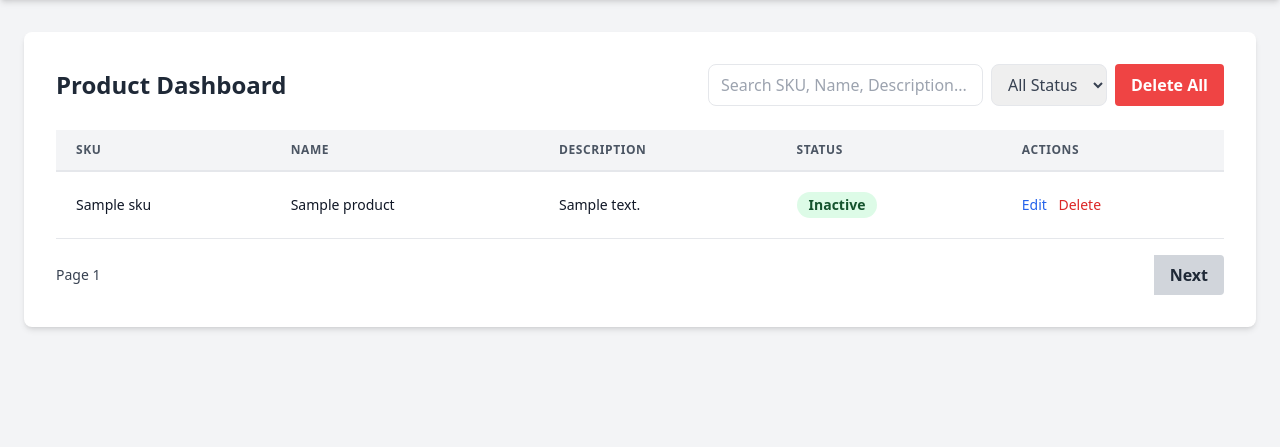
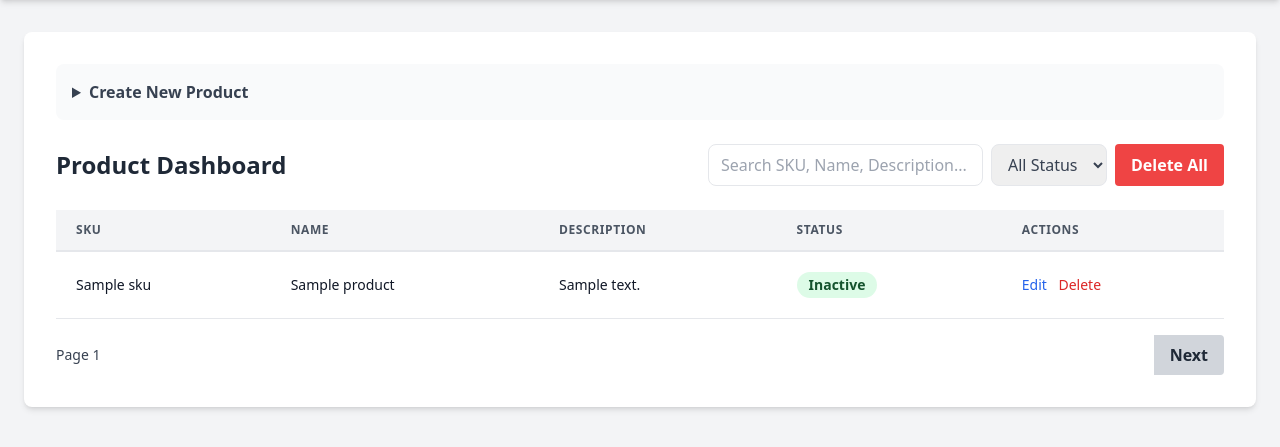
Before and after one commit to ATS527/fulfil-product-importer, a FastAPI app: template app/templates/products.html in a window 1280 px wide. Shown: the part 60-507 px from the top of the page. Run offline with FastAPI, Linux system fonts and the light colour scheme; the template is opened without the code that fills it: most values are stand-ins (such as "Sample title", 1, 10 or a date in 2020); parts of the project's set-up code (start-up, migrations or seed data) failed here and were passed over; some libraries are stand-ins or nearby versions.

Commit message:
feat: Add product creation form with HTMX and implement webhook triggers for product create and update events.

```diff
--- a/app/templates/products.html
+++ b/app/templates/products.html
@@ -2,6 +2,34 @@
 
 {% block content %}
 <div class="bg-white rounded-lg shadow-md p-8">
+    <div class="mb-6">
+        <details class="bg-gray-50 rounded-lg p-4">
+            <summary class="cursor-pointer font-bold text-gray-700">Create New Product</summary>
+            <form hx-post="/api/products" hx-target="#product-table tbody" hx-swap="afterbegin"
+                hx-on::after-request="if(event.detail.successful) { alert('Product created successfully'); this.reset(); }"
+                class="mt-4 grid grid-cols-1 md:grid-cols-4 gap-4 items-end">
+                <div>
+                    <label class="block text-gray-700 text-sm font-bold mb-2">SKU</label>
+                    <input type="text" name="sku" required class="w-full px-3 py-2 border rounded-lg">
+                </div>
+                <div>
+                    <label class="block text-gray-700 text-sm font-bold mb-2">Name</label>
+                    <input type="text" name="name" required class="w-full px-3 py-2 border rounded-lg">
+                </div>
+                <div>
+                    <label class="block text-gray-700 text-sm font-bold mb-2">Description</label>
+                    <input type="text" name="description" class="w-full px-3 py-2 border rounded-lg">
+                </div>
+                <div>
+                    <button type="submit"
+                        class="w-full bg-green-500 hover:bg-green-600 text-white font-bold py-2 px-4 rounded">
+                        Create
+                    </button>
+                </div>
+            </form>
+        </details>
+    </div>
+
     <div class="flex justify-between items-center mb-6">
         <h2 class="text-2xl font-bold text-gray-800">Product Dashboard</h2>
         <div class="flex space-x-2">
--- a/app/templates/webhooks.html
+++ b/app/templates/webhooks.html
@@ -17,7 +17,7 @@
             <div>
                 <label class="block text-gray-700 text-sm font-bold mb-2" for="event_type">Event Type</label>
                 <select name="event_type"
-                    class="w-full px-3 py-2 border rounded-lg text-gray-700 focus:outline-none focus:border-blue-500">
+                    class="h-[42px] w-full px-3 py-2 border rounded-lg text-gray-700 focus:outline-none focus:border-blue-500">
                     <option value="product.import_completed">product.import_completed</option>
                     <option value="product.created">product.created</option>
                     <option value="product.updated">product.updated</option>
--- a/app/views.py
+++ b/app/views.py
@@ -92,4 +92,8 @@ async def update_product_row(
         await db.commit()
         await db.refresh(product)
 
+        # Trigger webhook
+        from app.tasks import trigger_webhooks
+        trigger_webhooks.delay("product.updated", {"sku": sku})
+
     return templates.TemplateResponse("partials/product_row.html", {"request": request, "product": product})
```
Also changed, not shown: app/api/products.py (+26 -5 lines).
